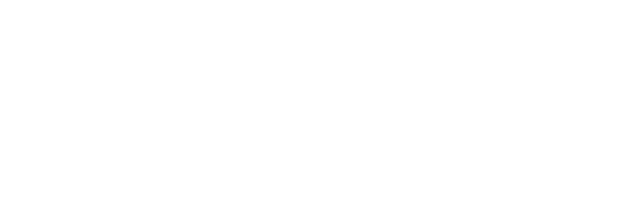
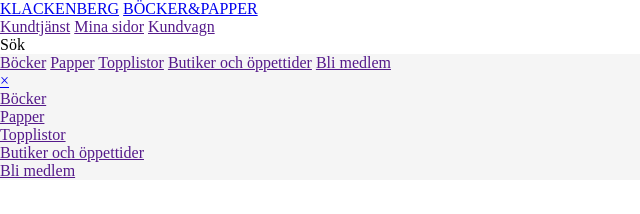
Before and after one commit to tarnvik/Book-store-page, a plain HTML site: page index.html in a window 1280 px wide. Shown: the whole page, without its empty margins (0-640 px from the left). Drawn offline with Linux system fonts and the light colour scheme.

Commit message:
first commit

```diff
--- a/index.html
+++ b/index.html
@@ -1,10 +1,60 @@
 <!DOCTYPE html>
 <html lang="en">
+
 <head>
   <meta charset="UTF-8" />
   <meta name="viewport" content="width=device-width, initial-scale=1.0" />
   <title>Klackenberg böcker & papper</title>
   <link rel="stylesheet" href="style.css" />
 </head>
-  <body></body>
+
+<script>
+  function openNav() {
+    document.getElementById("mySidepanel").style.width = "250px";
+  }
+
+  function closeNav() {
+    document.getElementById("mySidepanel").style.width = "0";
+  }
+</script>
+
+<body>
+  <header>
+    <div>
+      <div>
+        <a href="index.html">KLACKENBERG</a>
+        <a href="index.html">BÖCKER&PAPPER</a>
+      </div>
+      <div>
+        <a href="">Kundtjänst</a>
+        <a href="">Mina sidor</a>
+        <a href="">Kundvagn</a>
+      </div>
+      <p>Sök</p>
+    </div>
+    <div class="mainMeny">
+      <nav>
+        <a href="">Böcker</a>
+        <a href="">Papper</a>
+        <a href="">Topplistor</a>
+        <a href="">Butiker och öppettider</a>
+        <a href="">Bli medlem</a>
+      </nav>
+    </div>
+    <div class="smallMainMeny">
+      <nav id="mySidepanel" class="sidepanel">
+        <a href="javascript:void(0)" class="closebtn" onclick="closeNav()">×</a>
+        <a href="">Böcker</a>
+        <a href="">Papper</a>
+        <a href="">Topplistor</a>
+        <a href="">Butiker och öppettider</a>
+        <a href="">Bli medlem</a>
+      </nav>
+      <button class="openbtn" onclick="openNav()">☰ Toggle Sidepanel</button>
+    </div>
+  </header>
+  <main></main>
+  <footer></footer>
+</body>
+
 </html>
--- a/style.css
+++ b/style.css
@@ -0,0 +1,43 @@
+* {
+  margin: 0;
+  padding: 0;
+}
+
+.sidepanel {
+  overflow-x: hidden;
+  position: fixed;
+  z-index: 1;
+  background-color: whitesmoke;
+  display: flex;
+  flex-direction: column;
+  width: 100vw;
+}
+
+.smallMainMeny{
+    background-color: whitesmoke;
+}
+
+.mainMeny{
+    background-color: whitesmoke;
+}
+
+/* Mobile */
+@media screen and (min-width: 320px) {
+  .smallMainMeny {
+    display: flex;
+  }
+
+  .mainMeny {
+    display: hidden;
+  }
+}
+/* desktop */
+@media screen and (min-width: 980px) {
+  .smallMainMeny {
+    display: hidden;
+  }
+
+  .mainMeny {
+    display: flex;
+  }
+}
```
Lines whose indentation alone changed are shown as unchanged.
